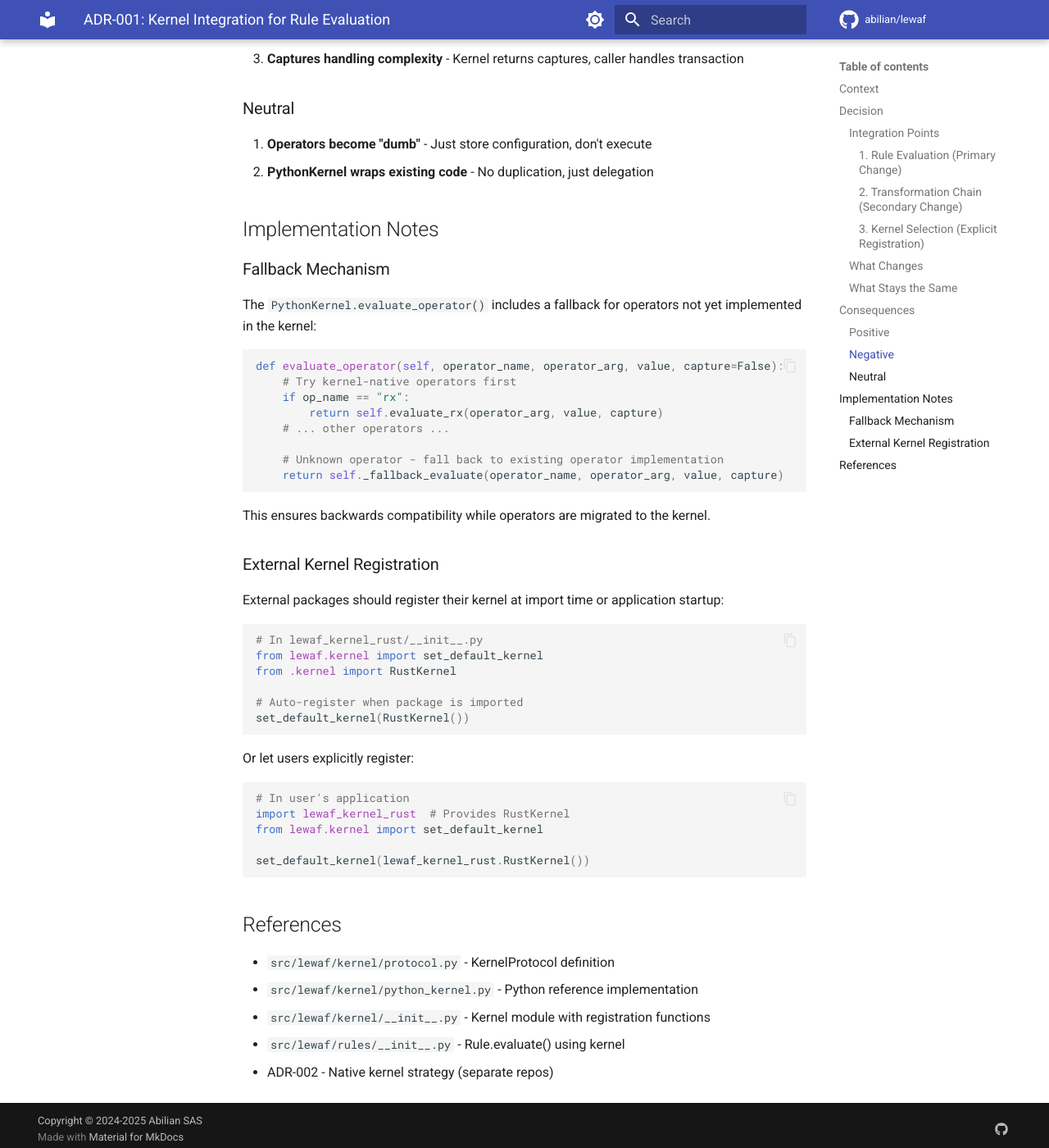
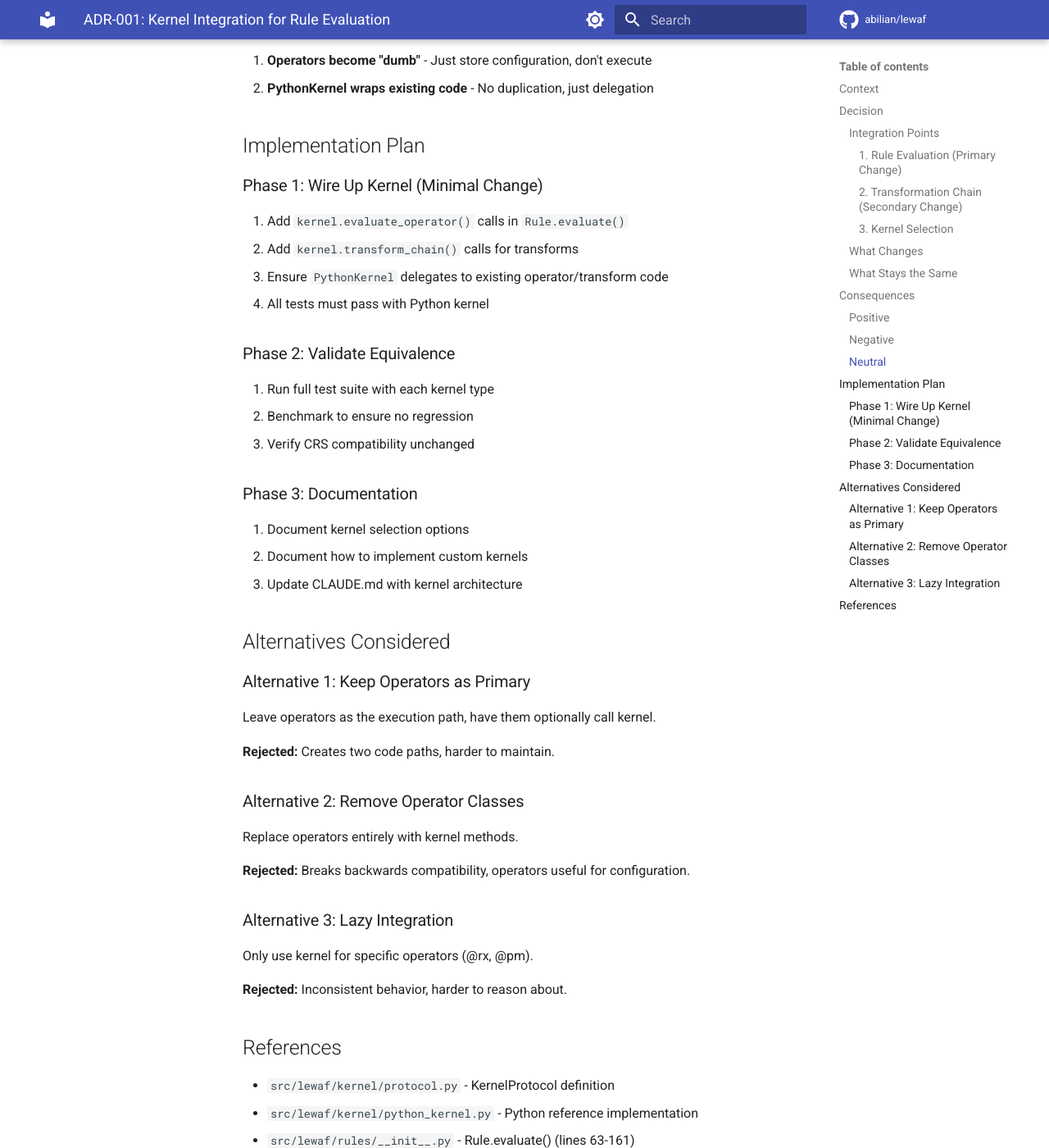
Before and after one commit to abilian/lewaf, an MkDocs documentation site: the page built from docs/adrs/ADR-001-kernel-integration.md, in a window 1280 px wide and 1400 px high, scrolled down 3219 px. Shown: the whole window at 82% size. Built offline with MkDocs 1.6.1 and Material for MkDocs 9.7.7, drawn with Linux system fonts in a browser that asks for light colours; comment, search, counter and statistics services are not loaded; the version menu is left out; some of the changed text lies outside the part shown.

Commit message:
docs(adrs): update kernel integration strategy from implemented to proposed

````diff
--- a/docs/adrs/ADR-001-kernel-integration.md
+++ b/docs/adrs/ADR-001-kernel-integration.md
@@ -1,7 +1,7 @@
 # ADR-001: Kernel Integration for Rule Evaluation
 
-**Status:** Implemented
-**Date:** 2025-12-07
+**Status:** Proposed
+**Date:** 2024-12-07
 **Authors:** LeWAF Team
 
 ## Context
@@ -10,29 +10,33 @@ LeWAF has a well-designed `KernelProtocol` in `src/lewaf/kernel/protocol.py` tha
 
 - **Level 1:** Primitive operations (regex_match, transform, phrase_match)
 - **Level 2:** Operator evaluation (evaluate_rx, evaluate_pm, etc.)
-- **Level 2.5:** Generic operator dispatch (evaluate_operator)
 - **Level 3:** Complete rule evaluation (evaluate_rule)
 
-The main codebase provides:
-- `KernelProtocol` - The interface that all kernels must implement
+Three kernel implementations exist:
 - `PythonKernel` - Pure Python reference implementation
+- `RustKernel` - Stub for Rust/PyO3 bindings
+- `ZigKernel` - Stub for Zig/cffi bindings
 
-**Design Principle:** The main LeWAF codebase does not know about native implementations (Rust, Zig, etc.). External packages (e.g., `lewaf-kernel-rust`) provide their own kernel implementations and register them explicitly.
+**Problem:** The kernel infrastructure is not yet integrated into the main rule evaluation loop. `Rule.evaluate()` still calls operators directly, bypassing the kernel abstraction.
+
+This creates two issues:
+1. **No benefit from pluggable kernels** - Native implementations cannot be used
+2. **Duplicated logic** - Operators implement evaluation logic that could be delegated to kernels
 
 ## Decision
 
-We have completed the kernel integration by:
+We will complete the kernel integration by:
 
 1. **Making `Rule.evaluate()` use the kernel** for the hot path
 2. **Keeping operators for parsing and configuration** but delegating execution
 3. **Maintaining full backwards compatibility** - existing code continues to work
-4. **Using explicit kernel registration** - external packages call `set_default_kernel()`
+4. **Using auto-detection** for kernel selection with environment override
 
 ### Integration Points
 
 #### 1. Rule Evaluation (Primary Change)
 
-**Before**:
+**Current** (`rules/__init__.py`):
 ```python
 # Direct operator call
 match_result = self.operator.op.evaluate(
@@ -50,45 +54,41 @@ match_result, captures = kernel.evaluate_operator(
     self.operator.name,
     self.operator.argument,
     transformed_value,
-    capture=capturing,
 )
-if captures and capturing:
+if captures and transaction.capturing():
     for i, capture in enumerate(captures[:9]):
         transaction.capture_field(i + 1, capture)
 ```
 
 #### 2. Transformation Chain (Secondary Change)
 
-**Before**:
+**Current**:
 ```python
 for t_name in self.transformations:
     transformed_value, _ = TRANSFORMATIONS[t_name.lower()](transformed_value)
 ```
 
-**After**:
+**Proposed**:
 ```python
 kernel = default_kernel()
-transformed_value = kernel.transform_chain(
-    [str(t) for t in self.transformations], value
-)
+transformed_value = kernel.transform_chain(self.transformations, value)
 ```
 
-#### 3. Kernel Selection (Explicit Registration)
+#### 3. Kernel Selection
 
-The kernel is managed via explicit registration:
+The kernel is selected once at startup via `default_kernel()`:
 
 ```python
-from lewaf.kernel import default_kernel, set_default_kernel, reset_default_kernel
+# Auto-detection (default)
+kernel = default_kernel()  # Tries: Rust > Zig > Python
 
-# Get current kernel (PythonKernel by default)
-kernel = default_kernel()
+# Environment override
+# LEWAF_KERNEL=python python app.py  # Force Python kernel
+# LEWAF_KERNEL=rust python app.py    # Force Rust kernel
 
-# External packages register their kernel:
-from lewaf_kernel_rust import RustKernel
-set_default_kernel(RustKernel())
-
-# Reset to default (useful for testing)
-reset_default_kernel()
+# Programmatic override
+from lewaf.kernel import set_default_kernel, KernelType
+set_default_kernel(KernelType.PYTHON)
 ```
 
 ### What Changes
@@ -113,17 +113,16 @@ reset_default_kernel()
 
 ### Positive
 
-1. **Enables native kernels** - External packages can provide Rust/Zig implementations
-2. **Clean separation** - Main codebase doesn't know about native implementations
-3. **Single source of truth** - Evaluation logic lives in kernel, not scattered across operators
-4. **Easier testing** - Can test kernels in isolation
-5. **No breaking changes** - Existing code works unchanged
-6. **Explicit control** - Users explicitly choose which kernel to use
+1. **Enables native kernels** - Rust/Zig implementations can now accelerate hot paths
+2. **Single source of truth** - Evaluation logic lives in kernel, not scattered across operators
+3. **Easier testing** - Can test kernels in isolation
+4. **No breaking changes** - Existing code works unchanged
+5. **Gradual migration** - Can switch kernels without code changes
 
 ### Negative
 
 1. **Slight indirection** - One additional function call per evaluation
-2. **Kernel must implement all operators** - 32 operators to support (with fallback for unknown operators)
+2. **Kernel must implement all operators** - 32 operators to support
 3. **Captures handling complexity** - Kernel returns captures, caller handles transaction
 
 ### Neutral
@@ -131,52 +130,44 @@ reset_default_kernel()
 1. **Operators become "dumb"** - Just store configuration, don't execute
 2. **PythonKernel wraps existing code** - No duplication, just delegation
 
-## Implementation Notes
+## Implementation Plan
 
-### Fallback Mechanism
+### Phase 1: Wire Up Kernel (Minimal Change)
+1. Add `kernel.evaluate_operator()` calls in `Rule.evaluate()`
+2. Add `kernel.transform_chain()` calls for transforms
+3. Ensure `PythonKernel` delegates to existing operator/transform code
+4. All tests must pass with Python kernel
 
-The `PythonKernel.evaluate_operator()` includes a fallback for operators not yet implemented in the kernel:
+### Phase 2: Validate Equivalence
+1. Run full test suite with each kernel type
+2. Benchmark to ensure no regression
+3. Verify CRS compatibility unchanged
 
-```python
-def evaluate_operator(self, operator_name, operator_arg, value, capture=False):
-    # Try kernel-native operators first
-    if op_name == "rx":
-        return self.evaluate_rx(operator_arg, value, capture)
-    # ... other operators ...
+### Phase 3: Documentation
+1. Document kernel selection options
+2. Document how to implement custom kernels
+3. Update CLAUDE.md with kernel architecture
 
-    # Unknown operator - fall back to existing operator implementation
-    return self._fallback_evaluate(operator_name, operator_arg, value, capture)
-```
+## Alternatives Considered
 
-This ensures backwards compatibility while operators are migrated to the kernel.
+### Alternative 1: Keep Operators as Primary
+Leave operators as the execution path, have them optionally call kernel.
 
-### External Kernel Registration
+**Rejected:** Creates two code paths, harder to maintain.
 
-External packages should register their kernel at import time or application startup:
+### Alternative 2: Remove Operator Classes
+Replace operators entirely with kernel methods.
 
-```python
-# In lewaf_kernel_rust/__init__.py
-from lewaf.kernel import set_default_kernel
-from .kernel import RustKernel
+**Rejected:** Breaks backwards compatibility, operators useful for configuration.
 
-# Auto-register when package is imported
-set_default_kernel(RustKernel())
-```
+### Alternative 3: Lazy Integration
+Only use kernel for specific operators (@rx, @pm).
 
-Or let users explicitly register:
-
-```python
-# In user's application
-import lewaf_kernel_rust  # Provides RustKernel
-from lewaf.kernel import set_default_kernel
-
-set_default_kernel(lewaf_kernel_rust.RustKernel())
-```
+**Rejected:** Inconsistent behavior, harder to reason about.
 
 ## References
 
 - `src/lewaf/kernel/protocol.py` - KernelProtocol definition
 - `src/lewaf/kernel/python_kernel.py` - Python reference implementation
-- `src/lewaf/kernel/__init__.py` - Kernel module with registration functions
-- `src/lewaf/rules/__init__.py` - Rule.evaluate() using kernel
-- ADR-002 - Native kernel strategy (separate repos)
+- `src/lewaf/rules/__init__.py` - Rule.evaluate() (lines 63-161)
+- `experimental/notes/extended-kernel-analysis.md` - Performance analysis
````
Also changed, not shown: other parts of docs/adrs/ADR-001-kernel-integration.md (+1 -1 lines), docs/adrs/ADR-002-native-kernel-strategy.md (+218 -326 lines).
